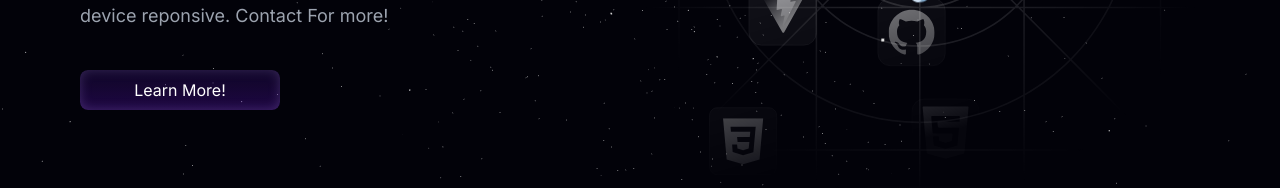
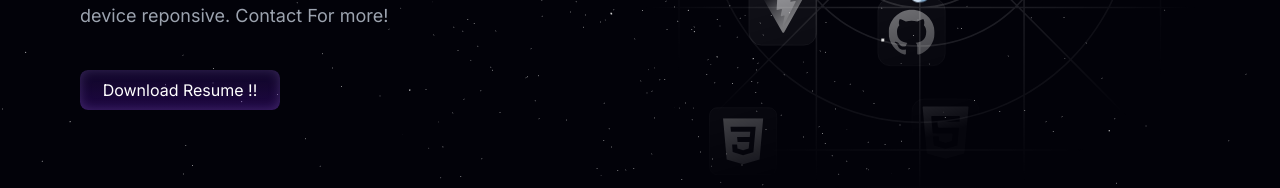
Before and after one commit to AmanBhardwaj-Git/porfolio-AmanBhardwaj, a Next.js app: page / in a window 1280 px wide. Shown: the part 533-721 px from the top of the page. Built offline with nearby package versions, Linux system fonts and the light colour scheme; a web font is replaced by a local one.

Commit message:
added resume

```diff
--- a/components/sub/HeroContent.tsx
+++ b/components/sub/HeroContent.tsx
@@ -52,8 +52,10 @@ const HeroContent = () => {
         <motion.a
           variants={slideInFromLeft(1)}
           className="py-2 button-primary text-center text-white cursor-pointer rounded-lg max-w-[200px]"
+          href="/Resume _ Aman Bhardwaj.pdf"
+          download=""
         >
-          Learn More!
+          Download Resume !!
         </motion.a>
       </div>
 
```
Also changed, not shown: 1 other file (tests, documents, lock files or other folders).
